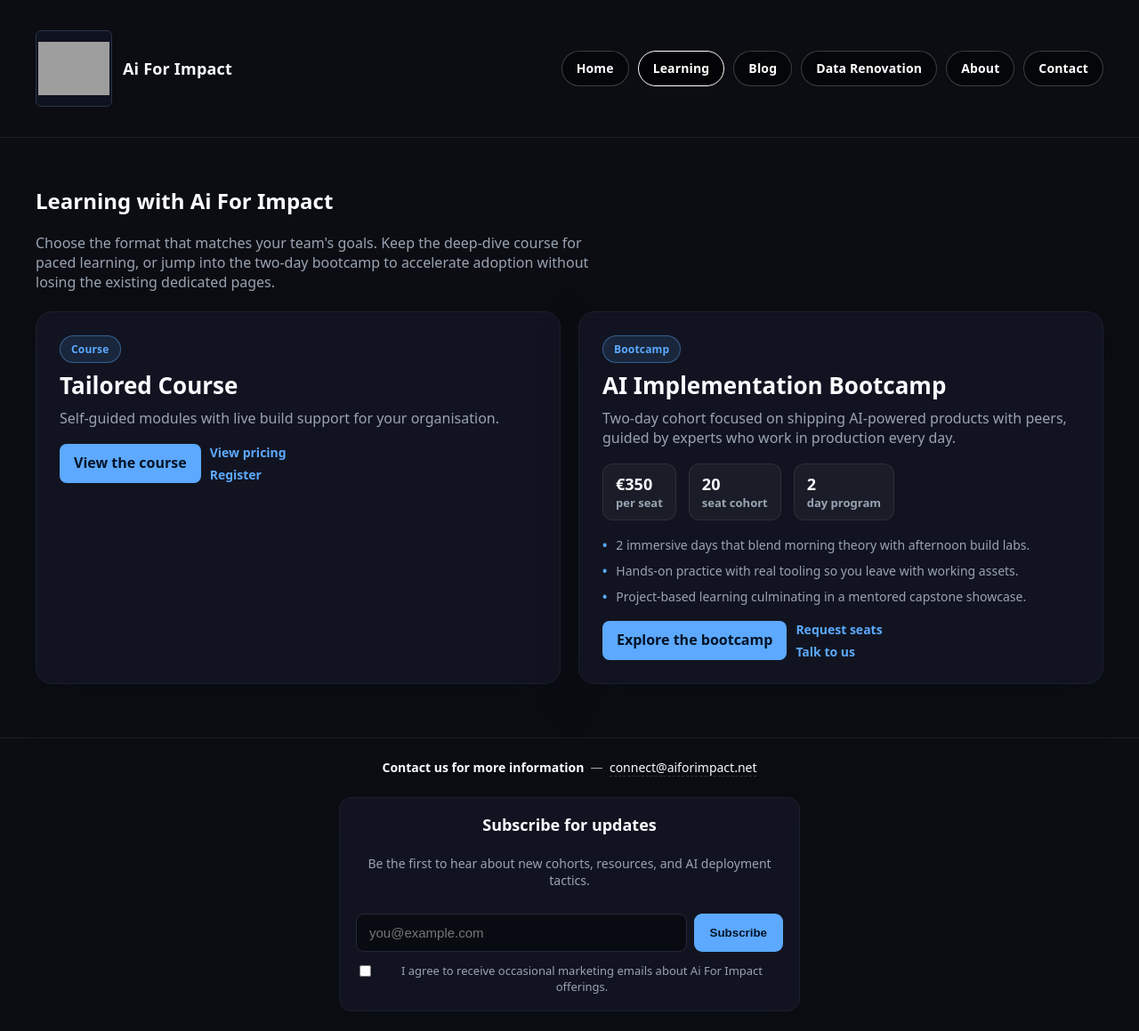
After one commit to AIforimpact22/mainaiforimpact, a Flask app: page /learning/ in a window 1280 px wide. The commit adds this page. Shown: the whole page at 89% size. Run offline with Flask 3, Linux system fonts and the light colour scheme; parts of the project's set-up code (start-up, migrations or seed data) failed here and were passed over; some libraries are stand-ins or nearby versions; grey boxes are pictures that could not be loaded.

Commit message:
Add learning hub page aggregating course and bootcamp

```diff
--- a/main.py
+++ b/main.py
@@ -1,4 +1,4 @@
-import os, json, re, logging
+import os, json, re, logging, copy
 from typing import Any, Dict, List, Optional, Tuple
 from flask import Flask, render_template, abort, Response
 from sqlalchemy import create_engine, text
@@ -261,6 +261,42 @@ def home():
         services=services,
     )
 
+
+@app.get("/learning/")
+def learning():
+    course_data = _fetch_course()
+    course_vm: Optional[Dict[str, Any]] = None
+    course_summary: Dict[str, int] = {"modules": 0, "lessons": 0, "weeks": 0}
+    if course_data:
+        structure = course_data.get("structure") or {}
+        weeks, modules, lessons = _summarize(structure)
+        course_vm = {
+            "id": course_data["id"],
+            "title": COURSE_TITLE or course_data.get("title") or "Course",
+            "slug": slugify(course_data.get("title") or ""),
+            "blurb": "One on one tailored training sessions with live build support inside your organization.",
+        }
+        course_summary = {
+            "modules": modules,
+            "lessons": lessons,
+            "weeks": len(weeks),
+        }
+
+    from bootcamp import BOOTCAMP_INFO  # local import to avoid circular dependency
+
+    bootcamp_vm = copy.deepcopy(BOOTCAMP_INFO)
+    bootcamp_vm.setdefault(
+        "blurb",
+        "A two-day, hands-on cohort built to help teams ship AI products alongside production experts.",
+    )
+
+    return render_template(
+        "learning.html",
+        course=course_vm,
+        course_summary=course_summary,
+        bootcamp=bootcamp_vm,
+    )
+
 @app.get("/course/<int:cid>-<slug>")
 def course_detail(cid: int, slug: str):
     course = _fetch_course()
--- a/templates/base.html
+++ b/templates/base.html
@@ -156,17 +156,22 @@
               request.path.startswith(bp('/register'))
             )
         %}
+        {% set _learning_nav_active =
+            request and (
+              request.path.startswith(bp('/learning')) or
+              request.path.startswith(bp('/course/')) or
+              request.path.startswith(bp('/price')) or
+              request.path.startswith(bp('/register')) or
+              request.path.startswith(bp('/bootcamp'))
+            )
+        %}
 
         <nav class="nav-actions" aria-label="Pages">
           <a class="nav-pill" href="{{ bp('/') }}">Home</a>
           <a class="nav-pill"
-             href="{{ self.course_href() }}"
-             {% if _course_area_active %}data-active="true" aria-current="page"{% endif %}
-          >Course</a>
-          <a class="nav-pill"
-             href="{{ bp('/bootcamp/') }}"
-             {% if request and request.path.startswith(bp('/bootcamp')) %}data-active="true" aria-current="page"{% endif %}
-          >Bootcamp</a>
+             href="{{ bp('/learning/') }}"
+             {% if _learning_nav_active %}data-active="true" aria-current="page"{% endif %}
+          >Learning</a>
           <a class="nav-pill"
              href="{{ bp('/blog/') }}"
              {% if request and request.path.startswith(bp('/blog')) %}data-active="true" aria-current="page"{% endif %}
@@ -417,9 +422,22 @@
             var href = cleanPath(el.getAttribute('href') || '');
             if (!href || /^https?:\/\//i.test(href)) return;
             var active = (href === '/') ? (here === '/') : here.startsWith(href);
-            // Special rule: treat /price and /register as part of Course
-            if (el.textContent.trim() === 'Course' && (here.startsWith(cleanPath("{{ bp('/price') }}")) || here.startsWith(cleanPath("{{ bp('/register') }}")))) {
-              active = true;
+            // Special rule: treat related pages as part of the Learning hub
+            if (el.textContent.trim() === 'Learning') {
+              var learningPaths = [
+                cleanPath("{{ bp('/learning') }}"),
+                cleanPath("{{ bp('/course') }}"),
+                cleanPath("{{ bp('/price') }}"),
+                cleanPath("{{ bp('/register') }}"),
+                cleanPath("{{ bp('/bootcamp') }}")
+              ];
+              for (var i = 0; i < learningPaths.length; i++) {
+                var segment = learningPaths[i];
+                if (segment && here.startsWith(segment)) {
+                  active = true;
+                  break;
+                }
+              }
             }
             if (active) { el.dataset.active = "true"; el.setAttribute('aria-current','page'); }
           } catch(e){}
--- /dev/null
+++ b/templates/learning.html
@@ -0,0 +1,104 @@
+{% extends "base.html" %}
+
+{% block title %}Learning | Ai For Impact{% endblock %}
+
+{% block head %}
+  {{ super() }}
+  <style>
+    .learning-intro{margin-top:26px}
+    .learning-grid{display:grid;grid-template-columns:repeat(2,minmax(0,1fr));gap:20px;margin-top:22px}
+    @media (max-width: 880px){.learning-grid{grid-template-columns:1fr}}
+    .learning-card{background:var(--card);border:1px solid #1a1f2e;border-radius:18px;padding:26px;display:flex;flex-direction:column;gap:18px;box-shadow:0 18px 50px rgba(5,10,20,.25)}
+    .learning-card header{display:flex;flex-direction:column;gap:10px}
+    .learning-card h2{margin:0;font-size:26px;line-height:1.2}
+    .learning-card p{margin:0;color:var(--muted)}
+    .learning-badge{display:inline-flex;align-items:center;justify-content:center;align-self:flex-start;padding:6px 12px;border-radius:999px;font-size:12px;font-weight:800;letter-spacing:.18px;background:rgba(92,169,255,.12);color:var(--accent);border:1px solid rgba(92,169,255,.45)}
+    .learning-stats{list-style:none;margin:0;padding:0;display:flex;flex-wrap:wrap;gap:14px}
+    .learning-stats li{background:rgba(255,255,255,.04);border:1px solid rgba(255,255,255,.08);border-radius:12px;padding:10px 14px;font-size:13px;color:var(--muted);font-weight:600}
+    .learning-stats li strong{display:block;font-size:18px;color:var(--ink)}
+    .learning-actions{display:flex;flex-wrap:wrap;gap:10px}
+    .learning-secondary{list-style:none;margin:0;padding:0;display:flex;flex-direction:column;gap:6px;font-size:14px}
+    .learning-secondary a{color:var(--accent);font-weight:600}
+    .learning-features{list-style:none;margin:0;padding:0;display:flex;flex-direction:column;gap:10px;color:var(--muted);font-size:14px}
+    .learning-features li{display:flex;gap:10px}
+    .learning-features li::before{content:"•";color:var(--accent);font-weight:900}
+  </style>
+{% endblock %}
+
+{% block content %}
+  <section class="section-card learning-intro" aria-labelledby="learning-title">
+    <div class="banner">
+      <h1 id="learning-title">Learning with {{ BRAND_NAME }}</h1>
+      <p class="muted" style="max-width:640px">Choose the format that matches your team's goals. Keep the deep-dive course for paced learning, or jump into the two-day bootcamp to accelerate adoption without losing the existing dedicated pages.</p>
+    </div>
+    <div class="body">
+      <div class="learning-grid">
+        <article class="learning-card" aria-labelledby="learning-course-title">
+          <header>
+            <span class="learning-badge">Course</span>
+            <h2 id="learning-course-title">{{ course.title if course else 'Tailored Course' }}</h2>
+            <p>{{ course.blurb if course else 'Self-guided modules with live build support for your organisation.' }}</p>
+          </header>
+
+          {% if course_summary.modules or course_summary.lessons or course_summary.weeks %}
+          <ul class="learning-stats" aria-label="Course highlights">
+            {% if course_summary.modules %}
+              <li><strong>{{ course_summary.modules }}</strong>modules</li>
+            {% endif %}
+            {% if course_summary.lessons %}
+              <li><strong>{{ course_summary.lessons }}</strong>lessons</li>
+            {% endif %}
+            {% if course_summary.weeks %}
+              <li><strong>{{ course_summary.weeks }}</strong>weeks of guided structure</li>
+            {% endif %}
+          </ul>
+          {% endif %}
+
+          <div class="learning-actions">
+            <a class="btn" href="{{ self.course_href() if course else bp('/') + '#curriculum' }}">View the course</a>
+            <ul class="learning-secondary" aria-label="Additional course links">
+              <li><a href="{{ bp('/price/') }}">View pricing</a></li>
+              <li><a href="{{ bp('/register/') }}">Register</a></li>
+            </ul>
+          </div>
+        </article>
+
+        <article class="learning-card" aria-labelledby="learning-bootcamp-title">
+          <header>
+            <span class="learning-badge">Bootcamp</span>
+            <h2 id="learning-bootcamp-title">{{ bootcamp.title }}</h2>
+            <p>{{ bootcamp.subtitle or bootcamp.blurb }}</p>
+          </header>
+
+          <ul class="learning-stats" aria-label="Bootcamp highlights">
+            {% if bootcamp.price_eur %}
+              <li><strong>€{{ bootcamp.price_eur }}</strong>per seat</li>
+            {% endif %}
+            {% if bootcamp.seat_cap %}
+              <li><strong>{{ bootcamp.seat_cap }}</strong>seat cohort</li>
+            {% endif %}
+            {% if bootcamp.daily_flow %}
+              <li><strong>{{ bootcamp.daily_flow|length }}</strong>day program</li>
+            {% endif %}
+          </ul>
+
+          {% if bootcamp.features %}
+          <ul class="learning-features" aria-label="Bootcamp key takeaways">
+            {% for feature in bootcamp.features[:3] %}
+              <li>{{ feature }}</li>
+            {% endfor %}
+          </ul>
+          {% endif %}
+
+          <div class="learning-actions">
+            <a class="btn" href="{{ bp('/bootcamp/') }}">Explore the bootcamp</a>
+            <ul class="learning-secondary" aria-label="Additional bootcamp links">
+              <li><a href="{{ bp('/bootcamp/') }}#request">Request seats</a></li>
+              <li><a href="{{ bp('/contact/') }}">Talk to us</a></li>
+            </ul>
+          </div>
+        </article>
+      </div>
+    </div>
+  </section>
+{% endblock %}
```
